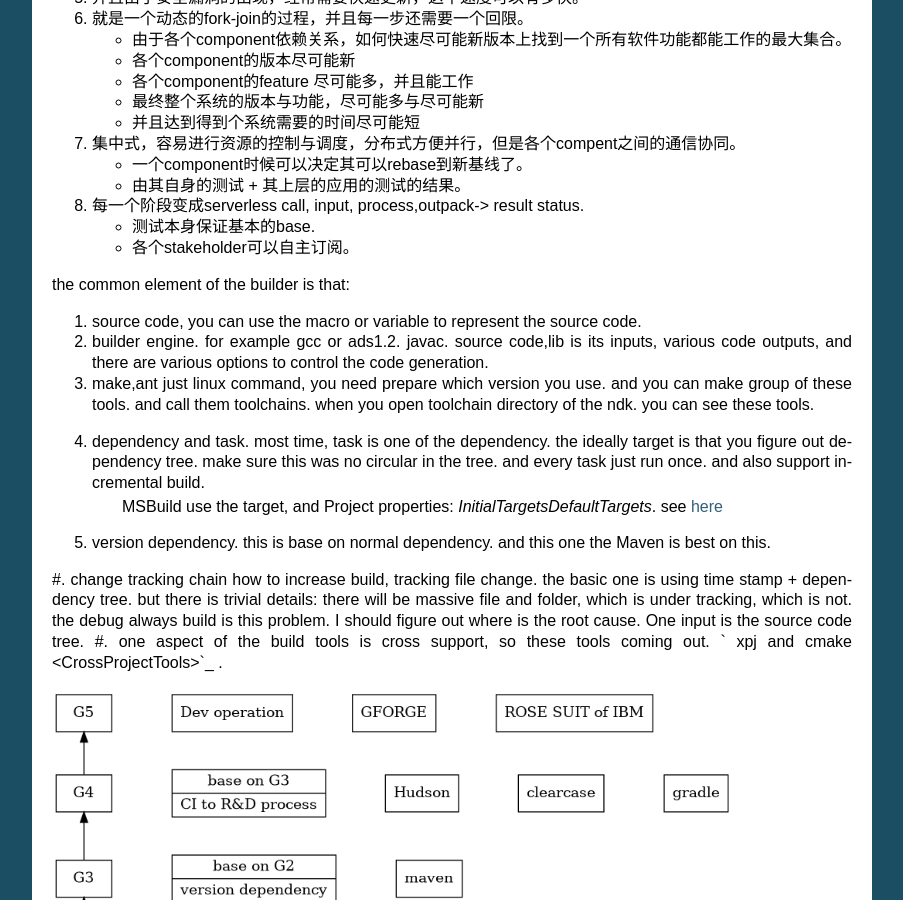
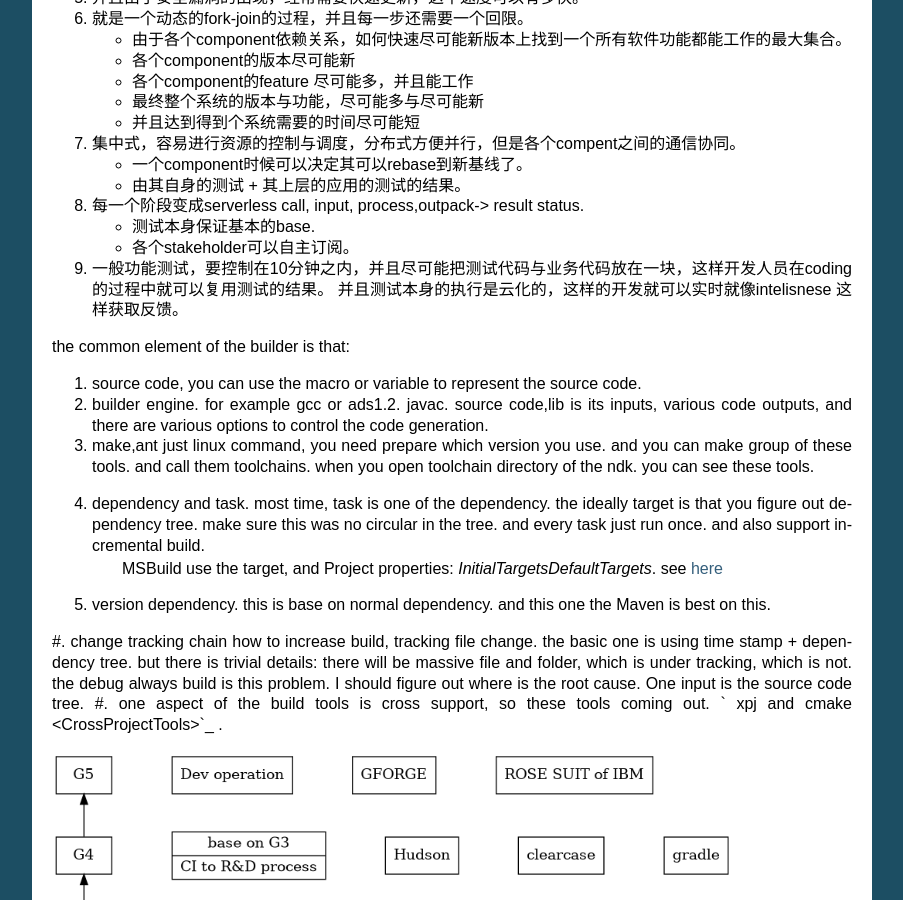
Before and after one commit to gwli/Programming, a Sphinx documentation site: the page built from source/content/Stage_2/ContinuousIntegration.rst, in a window 1280 px wide and 900 px high, scrolled down 2108 px. Shown: the whole window, without its empty margins (198-1101 px from the left). Built offline with Sphinx 7.4.7, drawn with Linux system fonts in a browser that asks for light colours.

Commit message:
实时测试的意义

```diff
--- a/source/content/Stage_2/ContinuousIntegration.rst
+++ b/source/content/Stage_2/ContinuousIntegration.rst
@@ -122,6 +122,12 @@ CI 持续水平， 如果参数化，并且达到资源的并行，并且最大
 
    * 测试本身保证基本的base.
    * 各个stakeholder可以自主订阅。
+
+
+
+#. 一般功能测试，要控制在10分钟之内，并且尽可能把测试代码与业务代码放在一块，这样开发人员在coding的过程中就可以复用测试的结果。
+   并且测试本身的执行是云化的，这样的开发就可以实时就像intelisnese 这样获取反馈。
+
 
 the common element of the builder is that:
 
```
